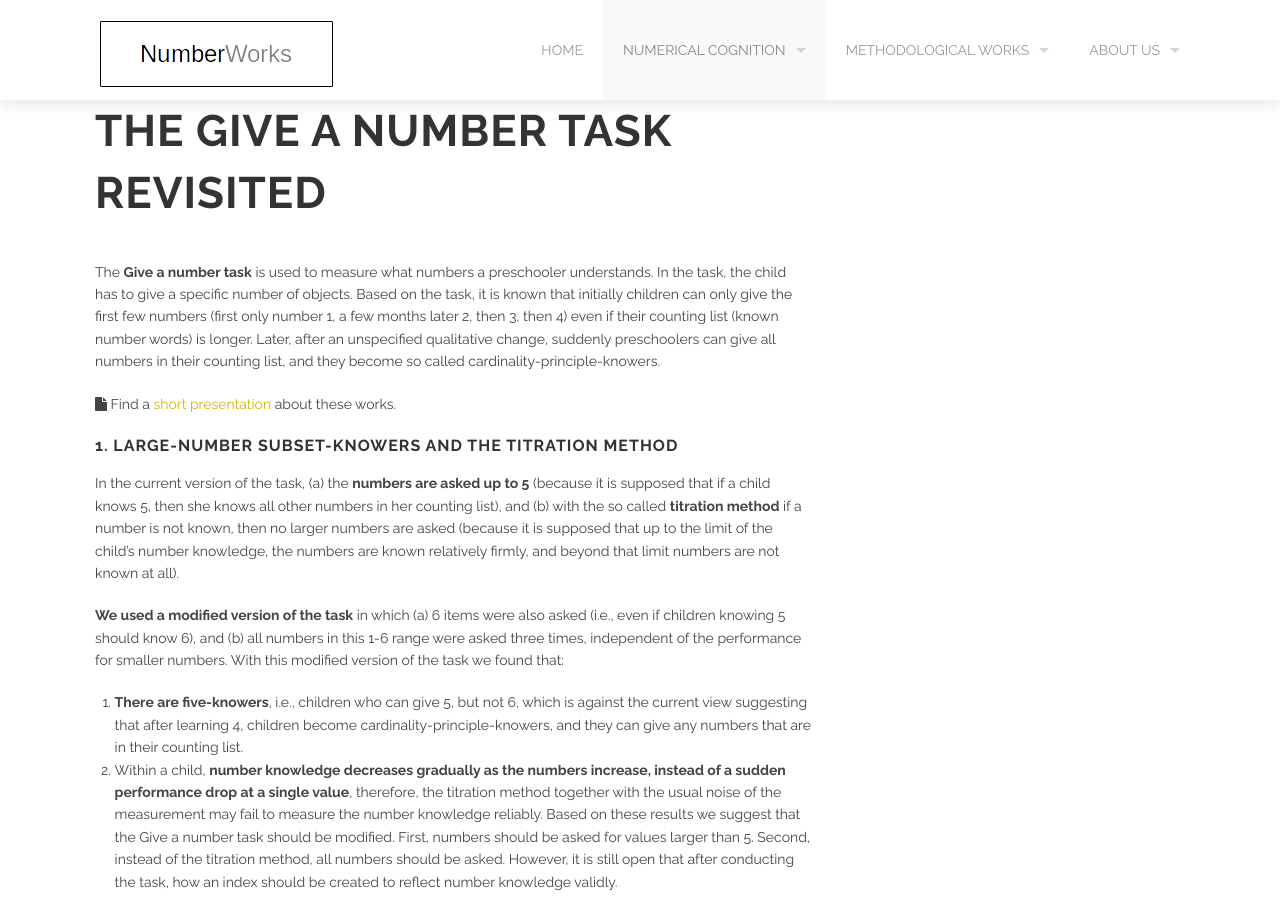
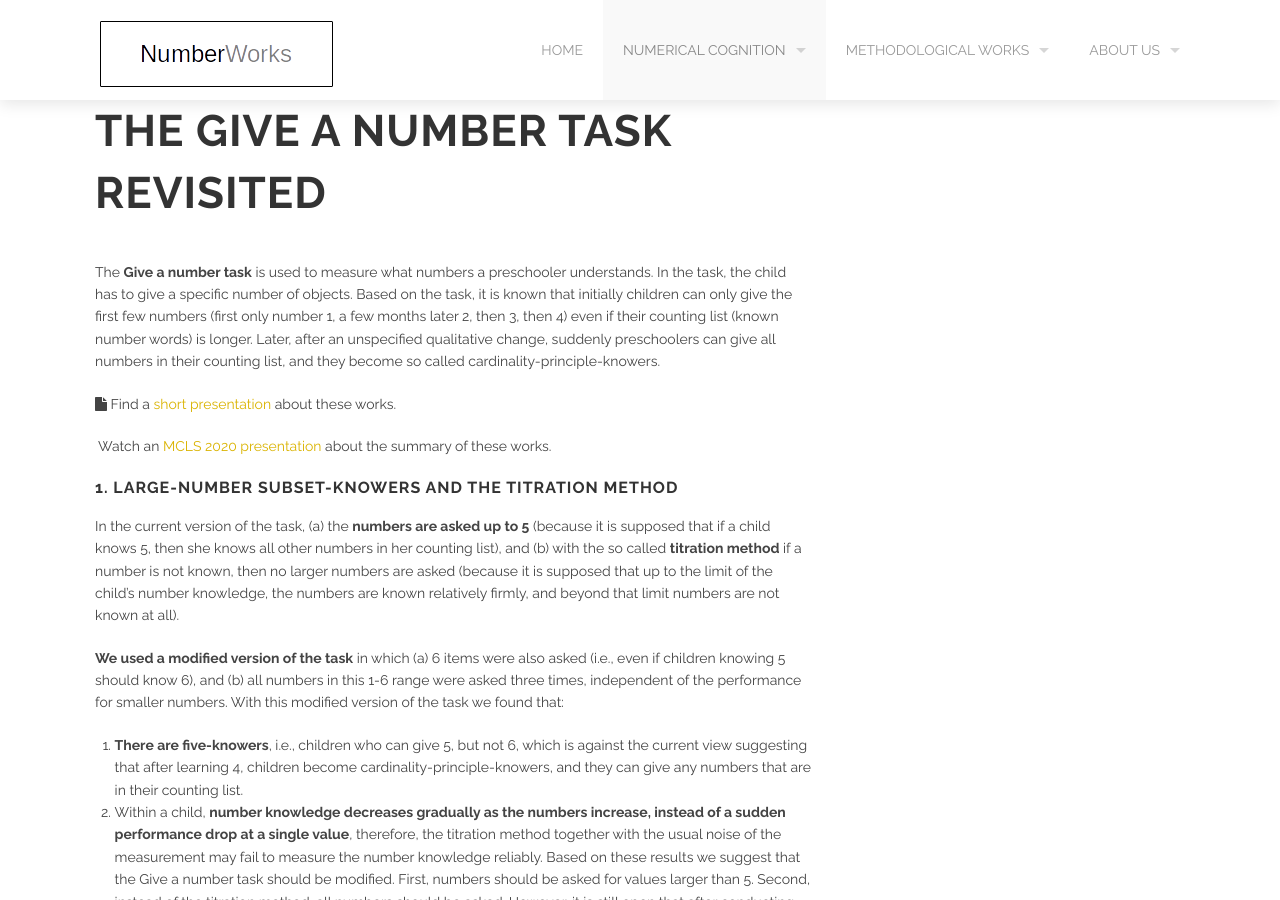
Before and after one commit to theNumberWorks/numberworks_website, a Jekyll site: the page built from the_give_a_number_task_revisited.md, in a window 1280 px wide and 900 px high. Built offline with Jekyll 4.4.1, drawn with Linux system fonts in a browser that asks for light colours.

Commit message:
Update the_give_a_number_task_revisited.md

```diff
--- a/the_give_a_number_task_revisited.md
+++ b/the_give_a_number_task_revisited.md
@@ -7,6 +7,8 @@ section_id: numerical_cognition
 The **Give a number task** is used to measure what numbers a preschooler understands. In the task, the child has to give a specific number of objects. Based on the task, it is known that initially children can only give the first few numbers (first only number 1, a few months later 2, then 3, then 4) even if their counting list (known number words) is longer. Later, after an unspecified qualitative change, suddenly preschoolers can give all numbers in their counting list, and they become so called cardinality-principle-knowers.
 
 <i class='fa fa-file'></i> Find a [short presentation](https://docs.google.com/presentation/d/1owAbT48vQhKDpEwzqBacLeAqK1nn39NauQV_EwTwZsA/edit?usp=sharing) about these works.
+
+<i class='fa fa-file-video'></i> Watch an [MCLS 2020 presentation](https://www.youtube.com/watch?v=finJsMHUUKM) about the summary of these works.
 
 ### 1. Large-number subset-knowers and the titration method
 
```
